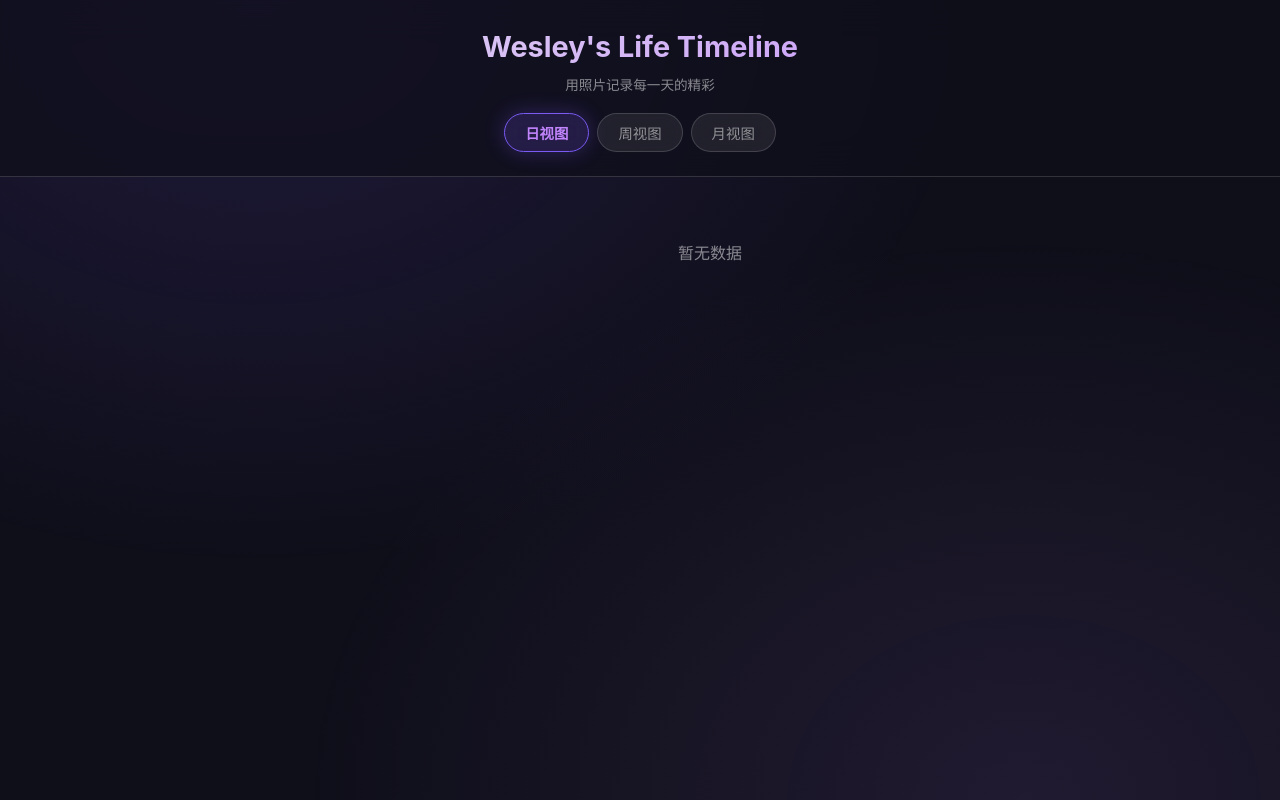
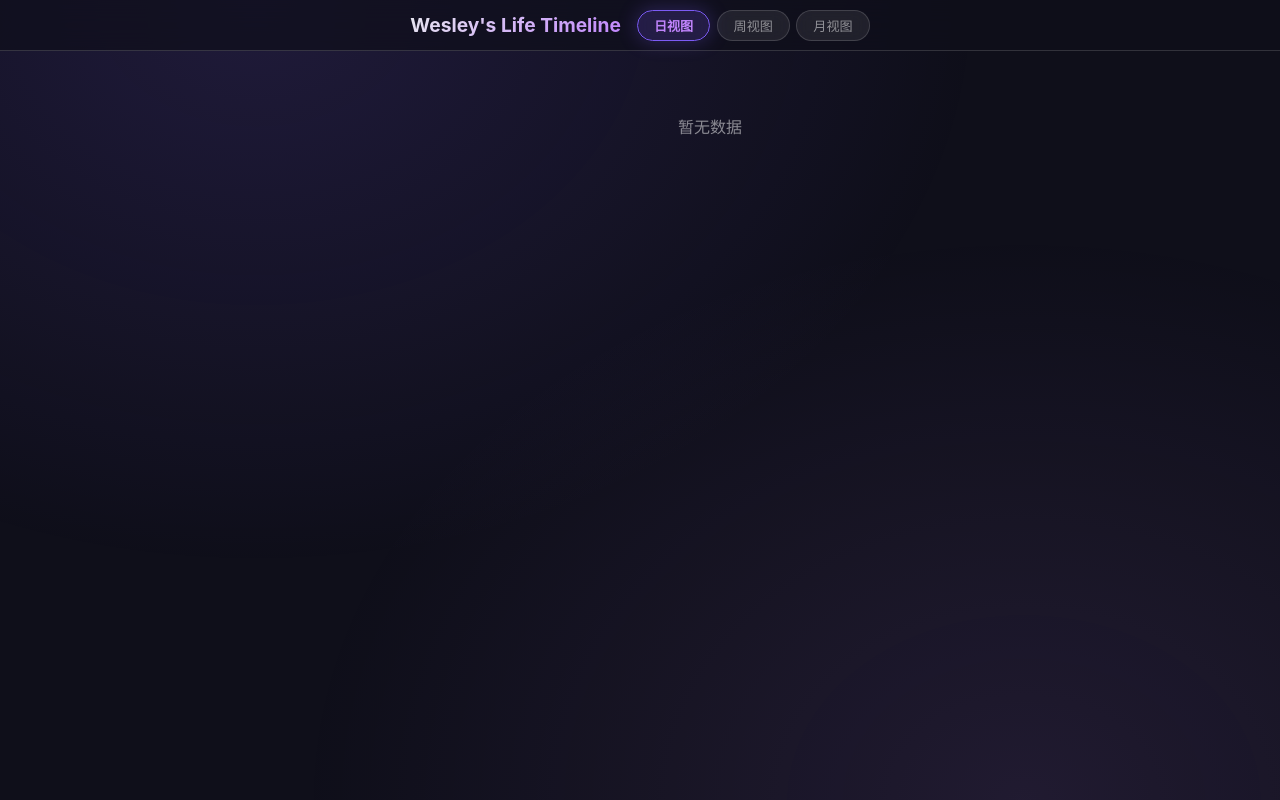
Before and after one commit to wesleymiao/life-timeline, a website: page public/index.html in a window 1280 px wide. Drawn offline with Linux system fonts and the light colour scheme; no server answers.

Commit message:
Compact header: title+nav inline, remove subtitle

```diff
--- a/public/index.html
+++ b/public/index.html
@@ -10,11 +10,11 @@
 body{font-family:-apple-system,"SF Pro Text","Helvetica Neue",sans-serif;background:var(--bg);color:var(--text);line-height:1.6;min-height:100vh}
 body::before{content:'';position:fixed;inset:0;background:radial-gradient(ellipse at 20% 0%,rgba(124,91,245,.15) 0%,transparent 50%),radial-gradient(ellipse at 80% 100%,rgba(192,132,252,.1) 0%,transparent 50%);pointer-events:none;z-index:0}
 
-.header{backdrop-filter:blur(20px);-webkit-backdrop-filter:blur(20px);background:rgba(15,15,26,.7);border-bottom:1px solid var(--glass-border);color:#fff;padding:1.5rem 2rem;text-align:center;position:sticky;top:0;z-index:100}
-.header h1{font-size:1.8rem;font-weight:700;margin-bottom:.3rem;background:linear-gradient(135deg,#e8e8f0,var(--accent2));-webkit-background-clip:text;-webkit-text-fill-color:transparent;background-clip:text}
-.header p{opacity:.5;font-size:.85rem}
-.nav{display:flex;justify-content:center;gap:.5rem;margin-top:1rem;flex-wrap:wrap}
-.nav button{backdrop-filter:blur(10px);-webkit-backdrop-filter:blur(10px);background:var(--glass);border:1px solid var(--glass-border);color:var(--text2);padding:8px 20px;border-radius:20px;cursor:pointer;font-size:.9rem;transition:all .3s}
+.header{backdrop-filter:blur(20px);-webkit-backdrop-filter:blur(20px);background:rgba(15,15,26,.7);border-bottom:1px solid var(--glass-border);color:#fff;padding:.6rem 1.5rem;position:sticky;top:0;z-index:100}
+.header-row{display:flex;align-items:center;justify-content:center;gap:1rem;flex-wrap:wrap}
+.header h1{font-size:1.2rem;font-weight:700;background:linear-gradient(135deg,#e8e8f0,var(--accent2));-webkit-background-clip:text;-webkit-text-fill-color:transparent;background-clip:text;white-space:nowrap}
+.nav{display:flex;gap:.4rem;flex-wrap:wrap}
+.nav button{backdrop-filter:blur(10px);-webkit-backdrop-filter:blur(10px);background:var(--glass);border:1px solid var(--glass-border);color:var(--text2);padding:5px 16px;border-radius:20px;cursor:pointer;font-size:.82rem;transition:all .3s}
 .nav button:hover{background:rgba(255,255,255,.12);color:var(--text);border-color:rgba(255,255,255,.2)}
 .nav button.active{background:rgba(124,91,245,.2);color:var(--accent2);font-weight:600;border-color:var(--accent);box-shadow:0 0 20px var(--accent-glow)}
 
@@ -79,7 +79,7 @@ body::before{content:'';position:fixed;inset:0;background:radial-gradient(ellips
 .loading{text-align:center;padding:3rem;color:var(--text2)}
 .empty{text-align:center;padding:3rem;color:var(--text2)}
 .page-wrap{display:flex;max-width:1100px;margin:0 auto;position:relative;z-index:1}
-.timeline-nav{position:sticky;top:200px;align-self:flex-start;width:140px;min-width:140px;max-height:calc(100vh - 210px);overflow-y:auto;overflow-x:hidden;padding:0 0 .5rem .5rem;scrollbar-width:thin}
+.timeline-nav{position:sticky;top:100px;align-self:flex-start;width:140px;min-width:140px;max-height:calc(100vh - 110px);overflow-y:auto;overflow-x:hidden;padding:0 0 .5rem .5rem;scrollbar-width:thin}
 .timeline-nav::-webkit-scrollbar{width:3px}
 .timeline-nav::-webkit-scrollbar-thumb{background:var(--border);border-radius:2px}
 .timeline-nav .tl-year{font-size:.75rem;font-weight:700;color:var(--accent2);padding:6px 8px 4px;position:sticky;top:-1px;background:var(--bg);z-index:1;margin-top:0}
@@ -110,7 +110,7 @@ body::before{content:'';position:fixed;inset:0;background:radial-gradient(ellips
   .header h1{font-size:1.4rem}
   .lb-nav{padding:8px 12px;font-size:1.5rem}
 }
-.city-filter{display:flex;gap:.4rem;margin-top:.8rem;overflow-x:auto;-webkit-overflow-scrolling:touch;scrollbar-width:none;padding:2px 0;justify-content:center;flex-wrap:wrap}
+.city-filter{display:flex;gap:.3rem;overflow-x:auto;-webkit-overflow-scrolling:touch;scrollbar-width:none;padding:2px 0;flex-wrap:wrap;justify-content:center;margin-top:.4rem}
 .city-filter::-webkit-scrollbar{display:none}
 .city-btn{backdrop-filter:blur(10px);-webkit-backdrop-filter:blur(10px);background:var(--glass);border:1px solid var(--glass-border);color:var(--text2);padding:5px 14px;border-radius:16px;cursor:pointer;font-size:.8rem;white-space:nowrap;transition:all .3s}
 .city-btn:hover{background:rgba(255,255,255,.12);color:var(--text);border-color:rgba(255,255,255,.2)}
@@ -121,12 +121,13 @@ body::before{content:'';position:fixed;inset:0;background:radial-gradient(ellips
 </head>
 <body>
 <div class="header">
-  <h1>Wesley's Life Timeline</h1>
-  <p>用照片记录每一天的精彩</p>
-  <div class="nav">
-    <button class="active" onclick="showView('timeline')">日视图</button>
-    <button onclick="showView('weekly')">周视图</button>
-    <button onclick="showView('monthly')">月视图</button>
+  <div class="header-row">
+    <h1>Wesley's Life Timeline</h1>
+    <div class="nav">
+      <button class="active" onclick="showView('timeline')">日视图</button>
+      <button onclick="showView('weekly')">周视图</button>
+      <button onclick="showView('monthly')">月视图</button>
+    </div>
   </div>
   <div class="city-filter" id="city-filter"></div>
 </div>
```
